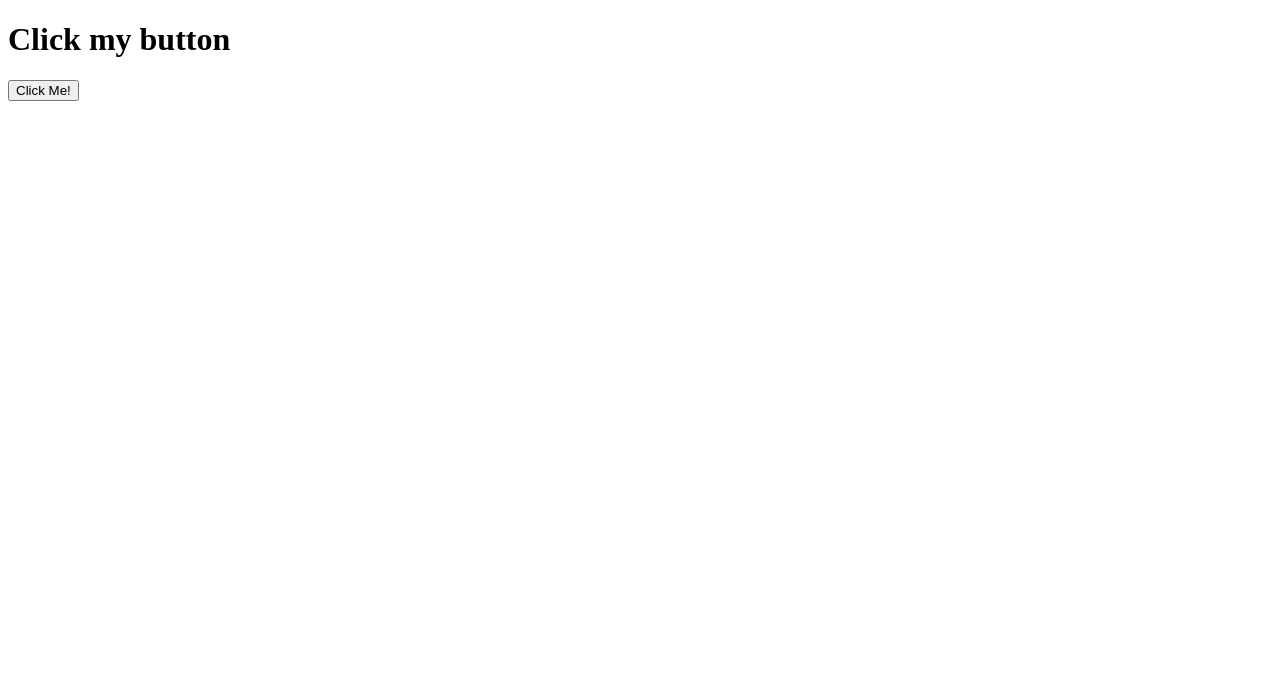
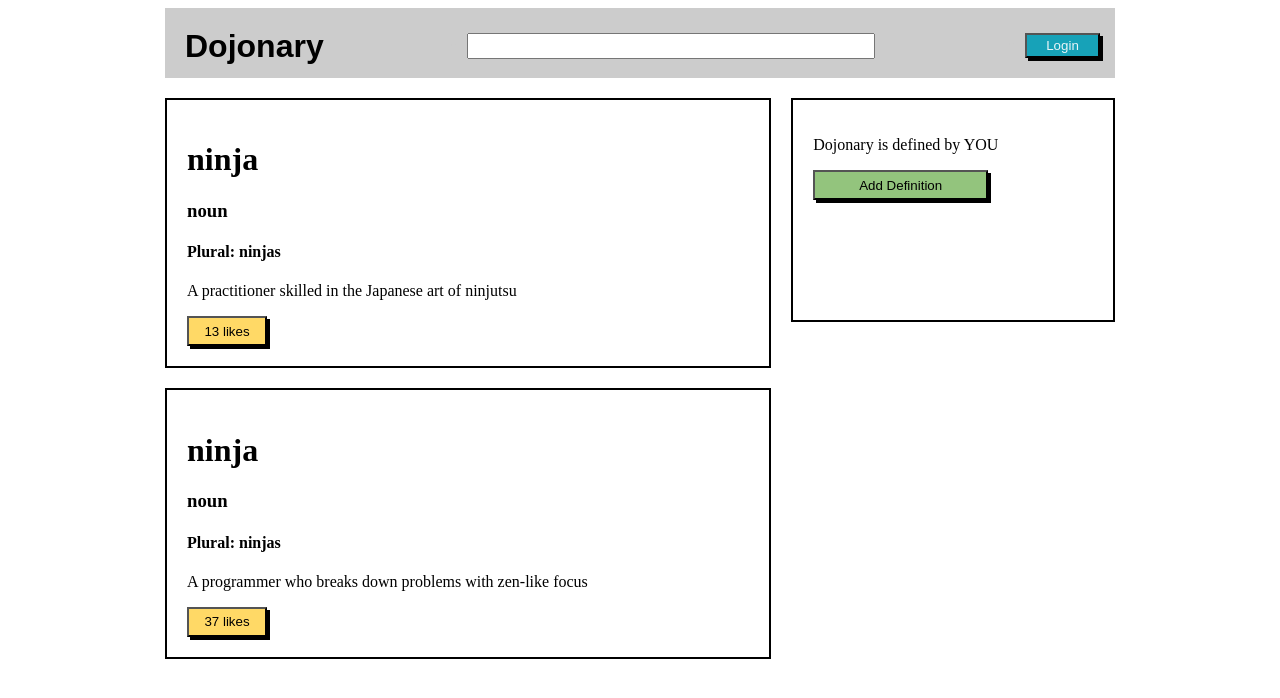
Before and after one commit to Josh-A-Perez/Web_Fund, a plain HTML site: page UserEvents/ButtonClicker/Index.html in a window 1280 px wide. Drawn offline with Linux system fonts and the light colour scheme.

Commit message:
button clicker

```diff
--- a/UserEvents/ButtonClicker/Index.html
+++ b/UserEvents/ButtonClicker/Index.html
@@ -4,12 +4,41 @@
     <meta charset="UTF-8">
     <meta http-equiv="X-UA-Compatible" content="IE=edge">
     <meta name="viewport" content="width=device-width, initial-scale=1.0">
+    <link rel="stylesheet" href="style.css">
     <title>Button Clicker</title>
 </head>
 <body>
-    <div>
-        <h1>Click my button</h1>
-        <button>Click Me!</button>
+    <div class="container">
+        <div class="nav">
+            <h1 class="nav-title">Dojonary</h1>
+            <ul class="nav-links">
+                <li><input class="search" type="text" name="Search"></li>
+                <li><button class="btn">Login</button></li>
+            </ul>
+        </div>
+        <div class="content">
+            <div class="left">
+                <div class="top">
+                    <h1>ninja</h1>
+                    <h3>noun</h3>
+                    <h4>Plural: ninjas</h4>
+                    <p class="definition">A practitioner skilled in the Japanese art of ninjutsu</p>
+                    <button class="btn2">13 likes</button>
+                </div>
+                <div class="low">
+                    <h1>ninja</h1>
+                    <h3>noun</h3>
+                    <h4>Plural: ninjas</h4>
+                    <p class="definition">A programmer who breaks down problems with zen-like focus</p>
+                    <button class="btn2">37 likes</button>
+                </div>
+            </div>
+            <div class="right">
+                <p class="define">Dojonary is defined by <span class="bold">YOU</span></p>
+                <button id="hide" onClick="hide()" class="btn3">Add Definition</button>
+            </div>
+        </div>
     </div>
+    <script src="Script.js"></script>
 </body>
 </html>
--- a/UserEvents/ButtonClicker/Script.js
+++ b/UserEvents/ButtonClicker/Script.js
@@ -0,0 +1,6 @@
+function hide(){
+
+    var button=document.getElementById('hide');
+    button.style.display="none";
+
+    }
--- /dev/null
+++ b/UserEvents/ButtonClicker/style.css
@@ -0,0 +1,85 @@
+.container{
+    width: 950px;
+    margin: 0px auto;
+}
+
+.nav{
+    background-color: rgb(204,204,204);
+    height: 70px;
+    display: flex;
+    justify-content: space-between;
+    padding-right: 15px;
+}
+
+.nav-title{
+    color: black;
+    margin: 20px;
+    font-family: 'IBM Plex Sans', sans-serif;
+}
+
+.nav-links{
+    margin-top: 25px;
+    display: flex;
+    color: rgb(204,204,204);
+}
+
+.search{
+    width: 400px;
+    height: 20px;
+    margin-right: 150px;
+}
+
+
+.btn{
+    color: rgb(233,245,248);
+    background-color: rgb(23,162,184);
+    height: 25px;
+    width:  75px;
+    border-color: black;
+    box-shadow: black 3px 3px;
+}
+
+.btn2{
+    background-color: rgb(255,217,102);
+    height: 30px;
+    width:  80px;
+    border-color: black;
+    box-shadow: black 3px 3px;
+}
+
+.btn3{
+    background-color: rgb(147,196,125);
+    height: 30px;
+    width:  175px;
+    border-color: black;
+    box-shadow: black 3px 3px;
+}
+
+.content{
+    display: flex;
+}
+
+.left{
+    width: 650px;
+}
+
+.top{
+    border: black 2px solid;
+    margin-top: 20px;
+    padding: 20px;
+}
+
+.low{
+    border: black 2px solid;
+    margin-top: 20px;
+    padding: 20px;
+}
+
+.right{
+    border: black 2px solid;
+    margin-top: 20px;
+    margin-left: 20px;
+    padding: 20px;
+    width: 300px;
+    height: 180px;
+}
```
Also changed, not shown: UserEvents/discussion .js (added).
